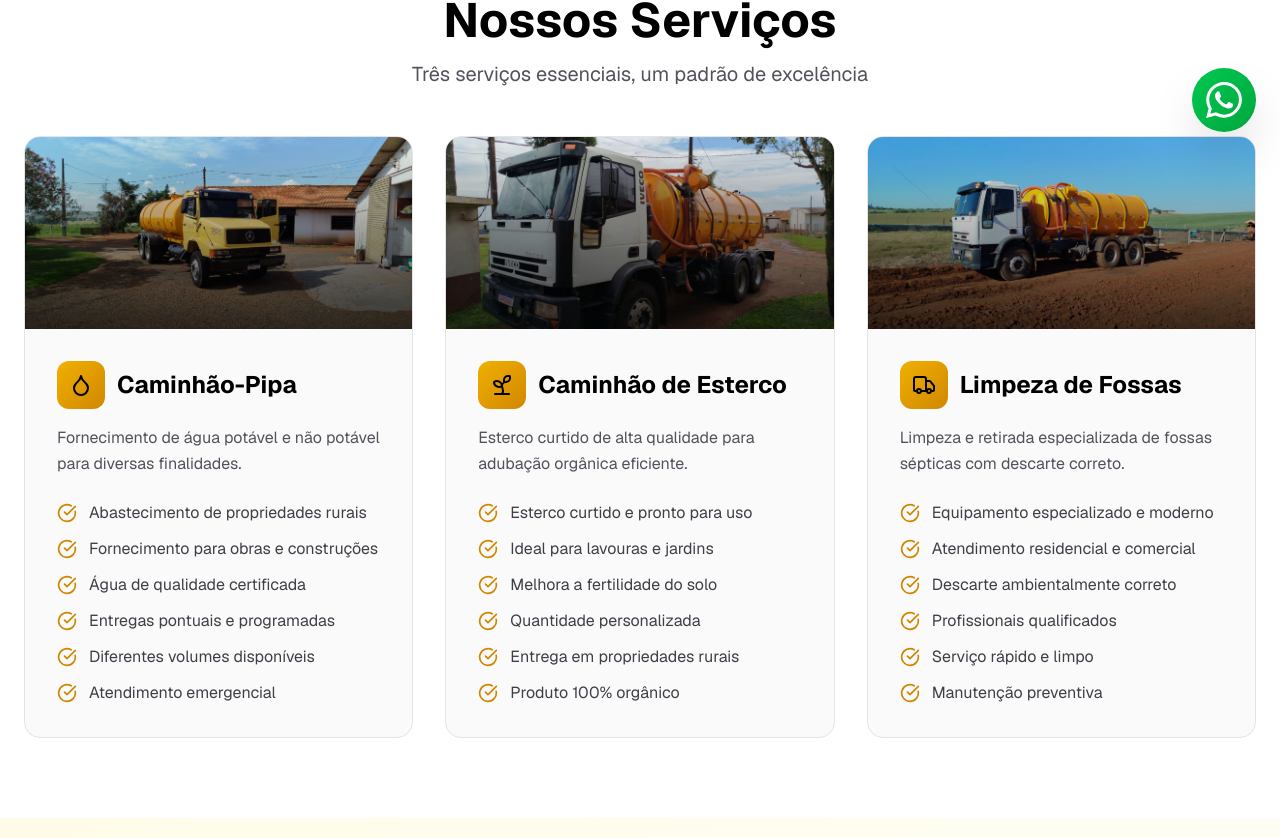
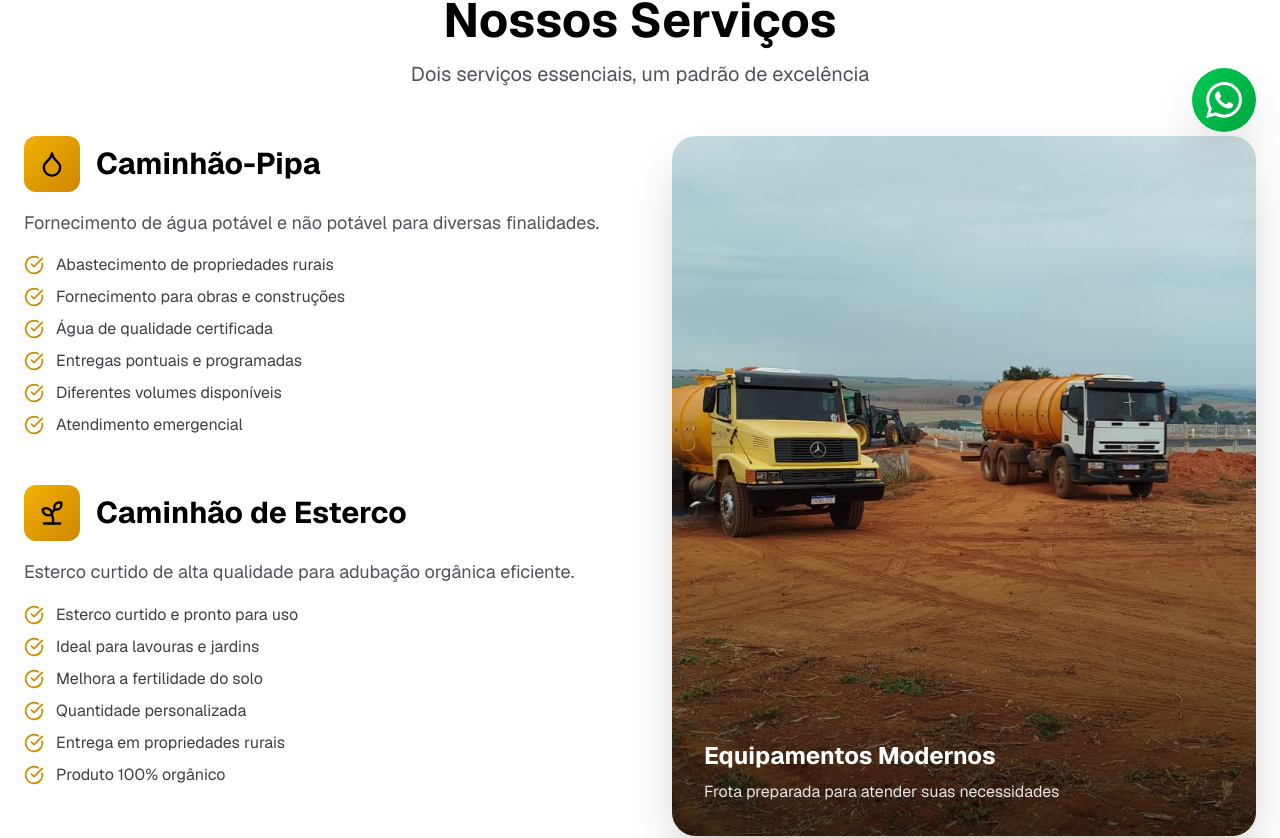
Before and after one commit to Altieris-Souza/fort-fert, a Next.js app: page /caminhoes in a window 1280 px wide. Shown: the part 644-1482 px from the top of the page. Built offline with nearby package versions, Linux system fonts and the light colour scheme.

Commit message:
Ajustes nos cards

```diff
--- a/app/caminhoes/page.tsx
+++ b/app/caminhoes/page.tsx
@@ -86,64 +86,41 @@ function ServicesSection() {
         "Entrega em propriedades rurais",
         "Produto 100% orgânico"
       ]
-    },
-    {
-      icon: Truck,
-      title: "Limpeza de Fossas",
-      description: "Limpeza e retirada especializada de fossas sépticas com descarte correto.",
-      features: [
-        "Equipamento especializado e moderno",
-        "Atendimento residencial e comercial",
-        "Descarte ambientalmente correto",
-        "Profissionais qualificados",
-        "Serviço rápido e limpo",
-        "Manutenção preventiva"
-      ]
     }
   ];
 
   return (
     <section className="py-20 px-6 bg-white">
       <div className="max-w-7xl mx-auto">
-        <SectionTitle subtitle="Três serviços essenciais, um padrão de excelência">
+        <SectionTitle subtitle="Dois serviços essenciais, um padrão de excelência">
           Nossos Serviços
         </SectionTitle>
 
-        <div className="grid md:grid-cols-2 lg:grid-cols-3 gap-8">
+        <div className="grid md:grid-cols-2 gap-16 items-start">
+          {/* Coluna da Esquerda - Lista de Serviços */}
+          <motion.div
+            initial={{ opacity: 0, x: -30 }}
+            whileInView={{ opacity: 1, x: 0 }}
+            viewport={{ once: true }}
+            transition={{ duration: 0.6 }}
+            className="space-y-12"
+          >
             {services.map((service, index) => (
-            <motion.div
-              key={index}
-              initial={{ opacity: 0, y: 30 }}
-              whileInView={{ opacity: 1, y: 0 }}
-              viewport={{ once: true }}
-              transition={{ duration: 0.5, delay: index * 0.1 }}
-              className="bg-zinc-50 rounded-2xl overflow-hidden border border-zinc-200 hover:shadow-xl hover:shadow-yellow-500/10 transition-all duration-300"
-            >
-              <div className="relative h-48 bg-zinc-200 overflow-hidden">
-                <Image
-                  src={index === 0 ? "/images/caminhoes/WhatsApp Image 2025-12-15 at 10.28.07.jpeg" : index === 1 ? "/images/caminhoes/WhatsApp Image 2025-12-15 at 10.28.09.jpeg" : "/images/caminhoes/WhatsApp Image 2025-12-15 at 10.50.58.jpeg"}
-                  alt={service.title}
-                  fill
-                  className="object-cover"
-                />
-                <div className="absolute inset-0 bg-gradient-to-t from-black/70 via-black/30 to-transparent" />
+              <div key={index} className="space-y-4">
+                <div className="flex items-center gap-4">
+                  <div className="w-14 h-14 bg-gradient-to-br from-yellow-500 to-yellow-600 rounded-xl flex items-center justify-center flex-shrink-0">
+                    <service.icon className="w-7 h-7 text-black" />
                   </div>
-
-              <div className="p-8">
-                <div className="flex items-center gap-3 mb-4">
-                  <div className="w-12 h-12 bg-gradient-to-br from-yellow-500 to-yellow-600 rounded-xl flex items-center justify-center flex-shrink-0">
-                    <service.icon className="w-6 h-6 text-black" />
-                  </div>
-                <h3 className="text-2xl font-bold text-black">
+                  <h3 className="text-3xl font-bold text-black">
                     {service.title}
                   </h3>
                 </div>
 
-              <p className="text-zinc-600 mb-6 leading-relaxed">
+                <p className="text-zinc-600 text-lg leading-relaxed">
                   {service.description}
                 </p>
 
-              <ul className="space-y-3">
+                <ul className="space-y-2">
                   {service.features.map((feature, i) => (
                     <li key={i} className="flex items-start gap-3">
                       <CheckCircle className="w-5 h-5 text-yellow-600 flex-shrink-0 mt-0.5" />
@@ -152,8 +129,31 @@ function ServicesSection() {
                   ))}
                 </ul>
               </div>
+            ))}
           </motion.div>
-          ))}
+
+          {/* Coluna da Direita - Imagem do Caminhão */}
+          <motion.div
+            initial={{ opacity: 0, x: 30 }}
+            whileInView={{ opacity: 1, x: 0 }}
+            viewport={{ once: true }}
+            transition={{ duration: 0.6 }}
+            className="sticky top-24"
+          >
+            <div className="relative h-[700px] rounded-3xl overflow-hidden shadow-2xl">
+              <Image
+                src="/images/caminhoes/WhatsApp Image 2025-12-15 at 10.22.49.jpeg"
+                alt="Caminhão de serviço"
+                fill
+                className="object-cover"
+              />
+              <div className="absolute inset-0 bg-gradient-to-t from-black/60 via-transparent to-transparent" />
+              <div className="absolute bottom-0 left-0 right-0 p-8">
+                <h4 className="text-white text-2xl font-bold mb-2">Equipamentos Modernos</h4>
+                <p className="text-zinc-200">Frota preparada para atender suas necessidades</p>
+              </div>
+            </div>
+          </motion.div>
         </div>
       </div>
     </section>
--- a/app/page.tsx
+++ b/app/page.tsx
@@ -66,10 +66,11 @@ function ServicesSection() {
     {
       icon: Truck,
       title: 'Serviços de Caminhão',
-      description: 'Caminhão-pipa, esterco de qualidade e limpeza de fossas. Atendimento rural e urbano com equipamentos modernos.',
-      features: ['Caminhão-Pipa', 'Esterco Curtido', 'Limpeza de Fossas'],
+      description: 'Caminhão-pipa e esterco de qualidade. Atendimento rural e urbano com equipamentos modernos.',
+      features: ['Caminhão-Pipa', 'Esterco Curtido'],
       href: '/caminhoes',
-      gradient: 'from-blue-500/10 to-cyan-500/10'
+      gradient: 'from-blue-500/10 to-cyan-500/10',
+      image: '/images/caminhoes/WhatsApp Image 2025-12-15 at 10.22.49.jpeg'
     },
     {
       icon: Leaf,
@@ -77,7 +78,8 @@ function ServicesSection() {
       description: 'Produção própria em estufas controladas. Tomates frescos e saborosos, disponíveis em atacado e varejo.',
       features: ['Produção Própria', 'Colheita Diária', 'Atacado e Varejo'],
       href: '/tomates',
-      gradient: 'from-green-500/10 to-emerald-500/10'
+      gradient: 'from-green-500/10 to-emerald-500/10',
+      image: '/images/tomates/WhatsApp Image 2025-12-15 at 10.22.33.jpeg'
     },
   ];
 
@@ -114,7 +116,7 @@ function ServicesSection() {
 
                   <div className="relative h-64 bg-zinc-200 overflow-hidden">
                     <Image
-                      src={index === 0 ? "/images/caminhoes/WhatsApp Image 2025-12-15 at 10.22.49.jpeg" : "/images/tomates/WhatsApp Image 2025-12-15 at 10.22.33.jpeg"}
+                      src={service.image}
                       alt={service.title}
                       fill
                       className="object-cover"
```
Lines whose indentation alone changed are shown as unchanged.
